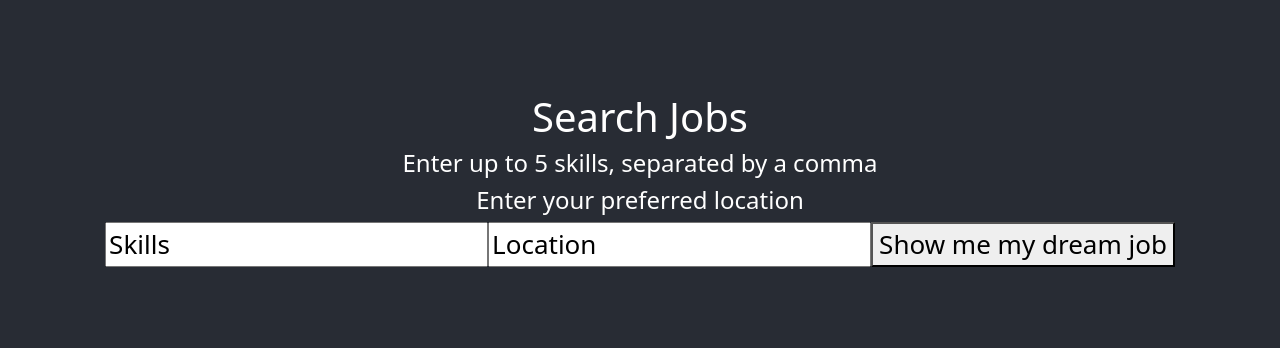
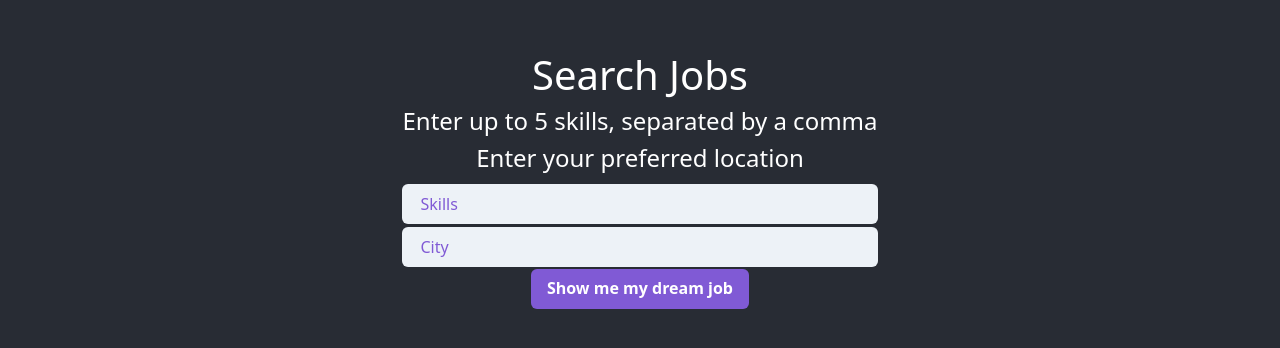
Before and after one commit to ngalvin1991/skillmatch, a React (Create React App) app: page / in a window 1280 px wide. Shown: the part 228-576 px from the top of the page. Built offline with nearby package versions, Linux system fonts and the light colour scheme; no server answers.

Commit message:
fixed code and hanged input to filled

```diff
--- a/src/Components/JobForm/JobForm.js
+++ b/src/Components/JobForm/JobForm.js
@@ -1,29 +1,53 @@
 import React from "react";
 import ReactDOM from "react-dom";
 import { Formik, Field, Form } from "formik";
+import { ChakraProvider, Input, Button, FormControl } from "@chakra-ui/react";
 
 function JobForm() {
   return (
+    <ChakraProvider>
       <div className="form">
         <h1>Search Jobs</h1>
         <h4>Enter up to 5 skills, separated by a comma</h4>
         <h4>Enter your preferred location</h4>
         <Formik
-          initialValues={{ skills: "Skills", city: "Location" }}
+          initialValues={{
+            skills: "",
+            city: ""
+          }}
           onSubmit={async (values) => {
             await new Promise((resolve) => setTimeout(resolve, 500));
             alert(JSON.stringify(values, null, 2));
           }}
         >
 
-
-          <Form>
-            <Field name="skills" type="text" />
-            <Field name="city" type="text" />
-            <button type="submit">Show me my dream job</button>
+          {({ handleSubmit }) => (
+            <Form onSubmit={handleSubmit}>
+              <FormControl>
+                <Field as={Input}
+                  id="skills"
+                  name="skills"
+                  type="text"
+                  variant="filled"
+                  placeholder="Skills"
+                  _placeholder={{ opacity: 1, color: 'purple.500' }} />
+              </FormControl>
+              <FormControl>
+                <Field as={Input}
+                  id="city"
+                  name="city"
+                  type="text"
+                  variant="filled"
+                  focusBorderColor='purple'
+                  placeholder="City"
+                  _placeholder={{ opacity: 1, color: 'purple.500' }} />
+              </FormControl>
+              <Button type="submit" colorScheme="purple" >Show me my dream job</Button>
             </Form>
+          )}
         </Formik>
       </div>
+    </ChakraProvider>
   );
 }
 
```
Lines whose indentation alone changed are shown as unchanged.
